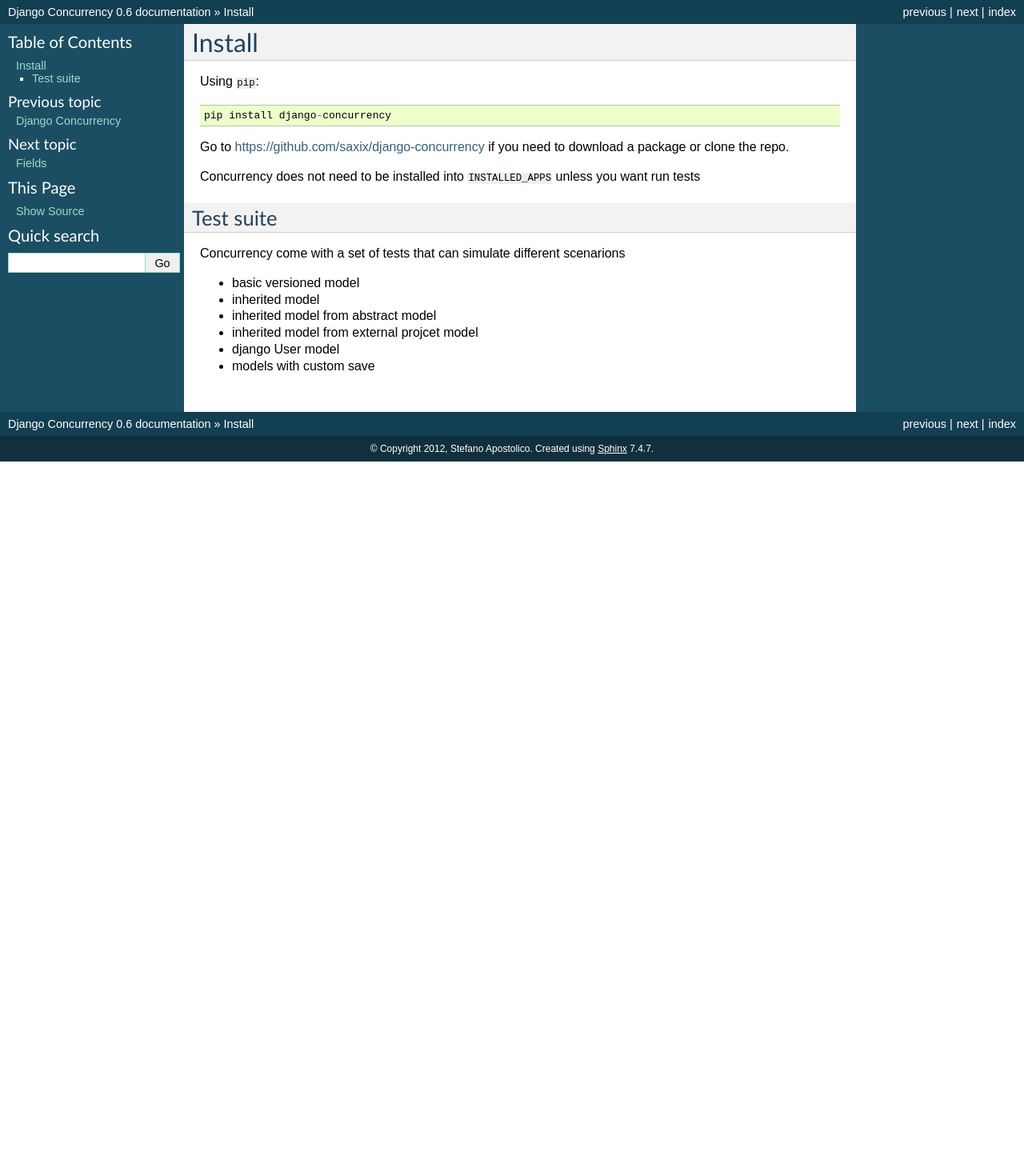
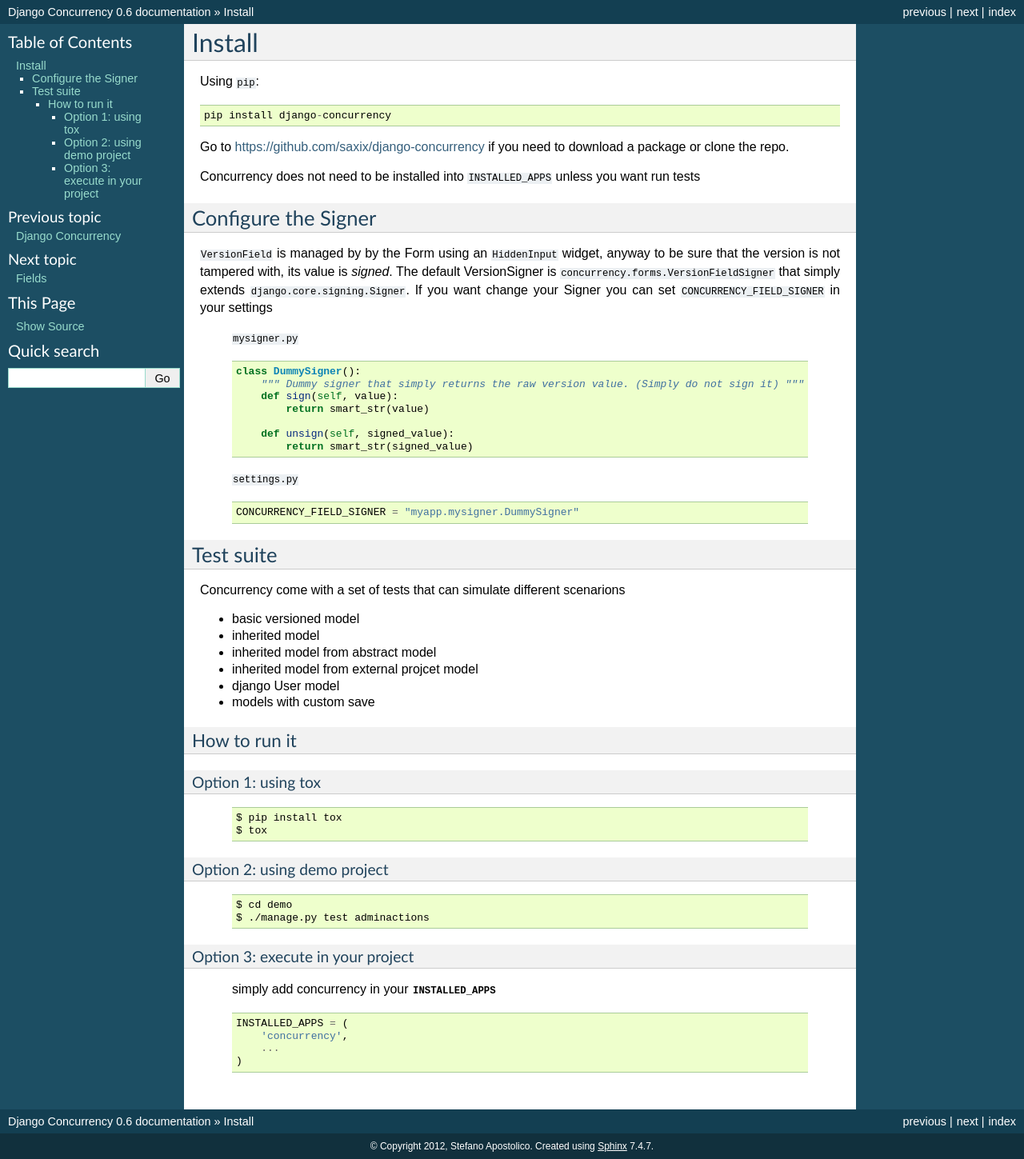
Before and after one commit to saxix/django-concurrency, a Sphinx documentation site: the page built from docs/install.rst, in a window 1280 px wide. Shown: the whole page at 80% size. Built offline with Sphinx 7.4.7, drawn with Linux system fonts in a browser that asks for light colours; pages that are not in the unit, such as notebooks, are missing from menus; before the commit the page ends 900 px from its top, so only the background shows below that.

Commit message:
fixes #12

```diff
--- a/docs/api.rst
+++ b/docs/api.rst
@@ -60,13 +62,15 @@
 
 
 ConcurrencyActionMixin
----------------------
+----------------------
 
 .. autoclass:: concurrency.admin.ConcurrencyActionMixin
 
 
 Helpers
 =========
+
+.. _concurrency_check:
 
 ``concurrency_check()``
 ------------------------
@@ -94,7 +98,14 @@
 
 Add concurrency check to existing classes.
 
-.. autofunction:: concurrency.core.apply_concurrency_check
+.. autofunction:: concurrency.api.apply_concurrency_check
+
+
+.. _concurrency_field_signer:
+
+``concurrency_field_signer``
+
+.. autofunction:: concurrency.api.apply_concurrency_check
 
 
 Test Utilties
--- a/docs/install.rst
+++ b/docs/install.rst
@@ -3,7 +3,7 @@
 .. _help:
 
 Install
-==========
+=======
 
 Using ``pip``::
 
@@ -14,9 +14,33 @@
 
 |concurrency| does not need to be installed into ``INSTALLED_APPS`` unless you want run tests
 
+--------------------
+Configure the Signer
+--------------------
+
+``VersionField`` is managed by by the Form using an ``HiddenInput`` widget, anyway to be sure that the version is not
+tampered with, its value is `signed`. The default VersionSigner is ``concurrency.forms.VersionFieldSigner`` that simply
+extends ``django.core.signing.Signer``. If you want change your Signer you can set ``CONCURRENCY_FIELD_SIGNER`` in your settings
+
+    ``mysigner.py`` ::
+
+        class DummySigner():
+            """ Dummy signer that simply returns the raw version value. (Simply do not sign it) """
+            def sign(self, value):
+                return smart_str(value)
+
+            def unsign(self, signed_value):
+                return smart_str(signed_value)
+
+    ``settings.py`` ::
+
+        CONCURRENCY_FIELD_SIGNER = "myapp.mysigner.DummySigner"
+
+
 
 .. _test_suite:
 
+----------
 Test suite
 ----------
 
@@ -28,3 +52,31 @@
 * inherited model from external projcet model
 * django User model
 * models with custom save
+
+How to run it
+-------------
+
+Option 1: using tox
+~~~~~~~~~~~~~~~~~~~
+    ::
+
+        $ pip install tox
+        $ tox
+
+Option 2: using demo project
+~~~~~~~~~~~~~~~~~~~~~~~~~~~~
+    ::
+
+        $ cd demo
+        $ ./manage.py test adminactions
+
+Option 3: execute in your project
+~~~~~~~~~~~~~~~~~~~~~~~~~~~~~~~~~
+
+    simply add concurrency in your :setting:`INSTALLED_APPS`
+    ::
+
+        INSTALLED_APPS = (
+            'concurrency',
+            ...
+        )
```
Also changed, not shown: other parts of docs/api.rst (+2 -0 lines), 4 other files.
